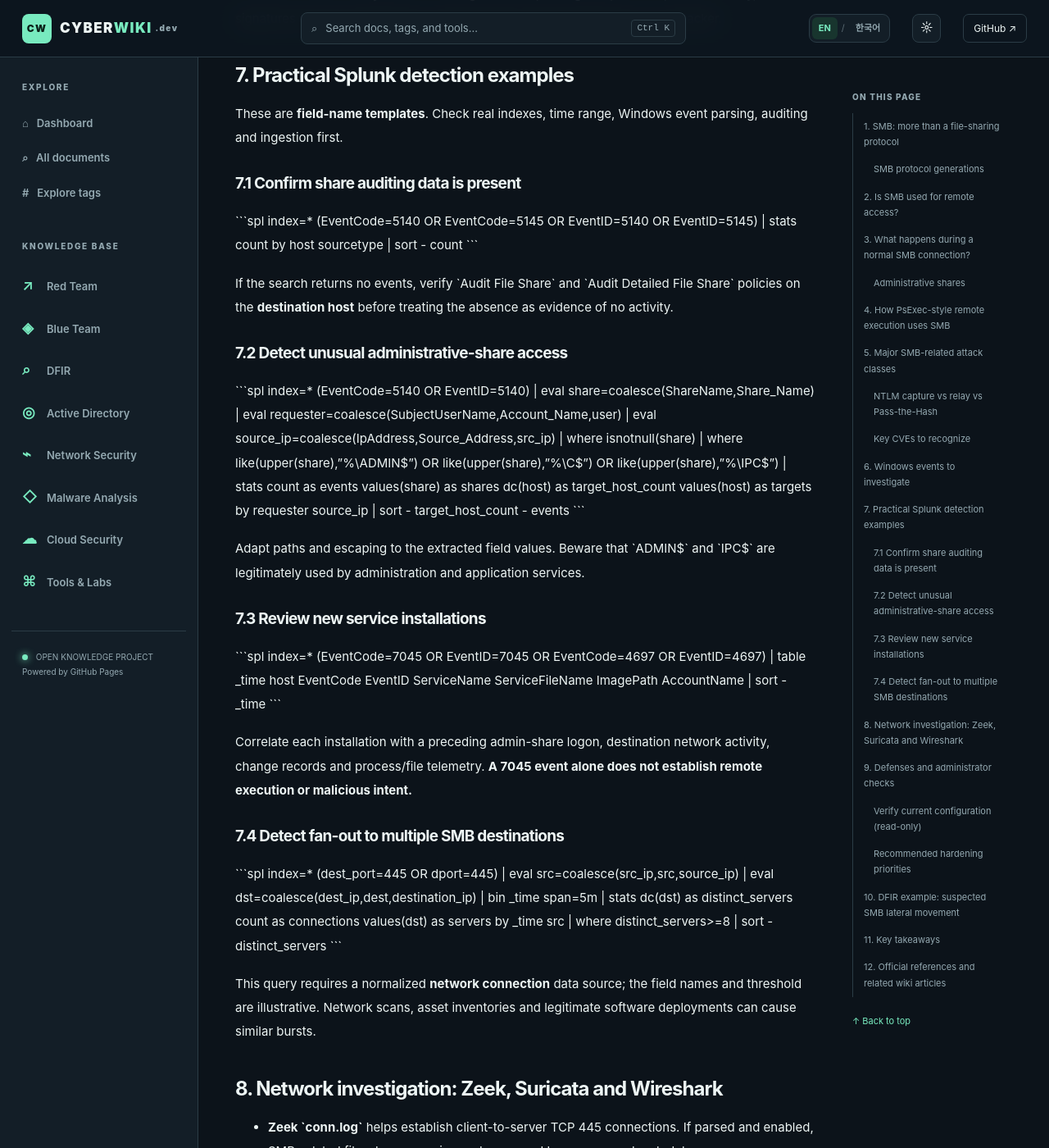
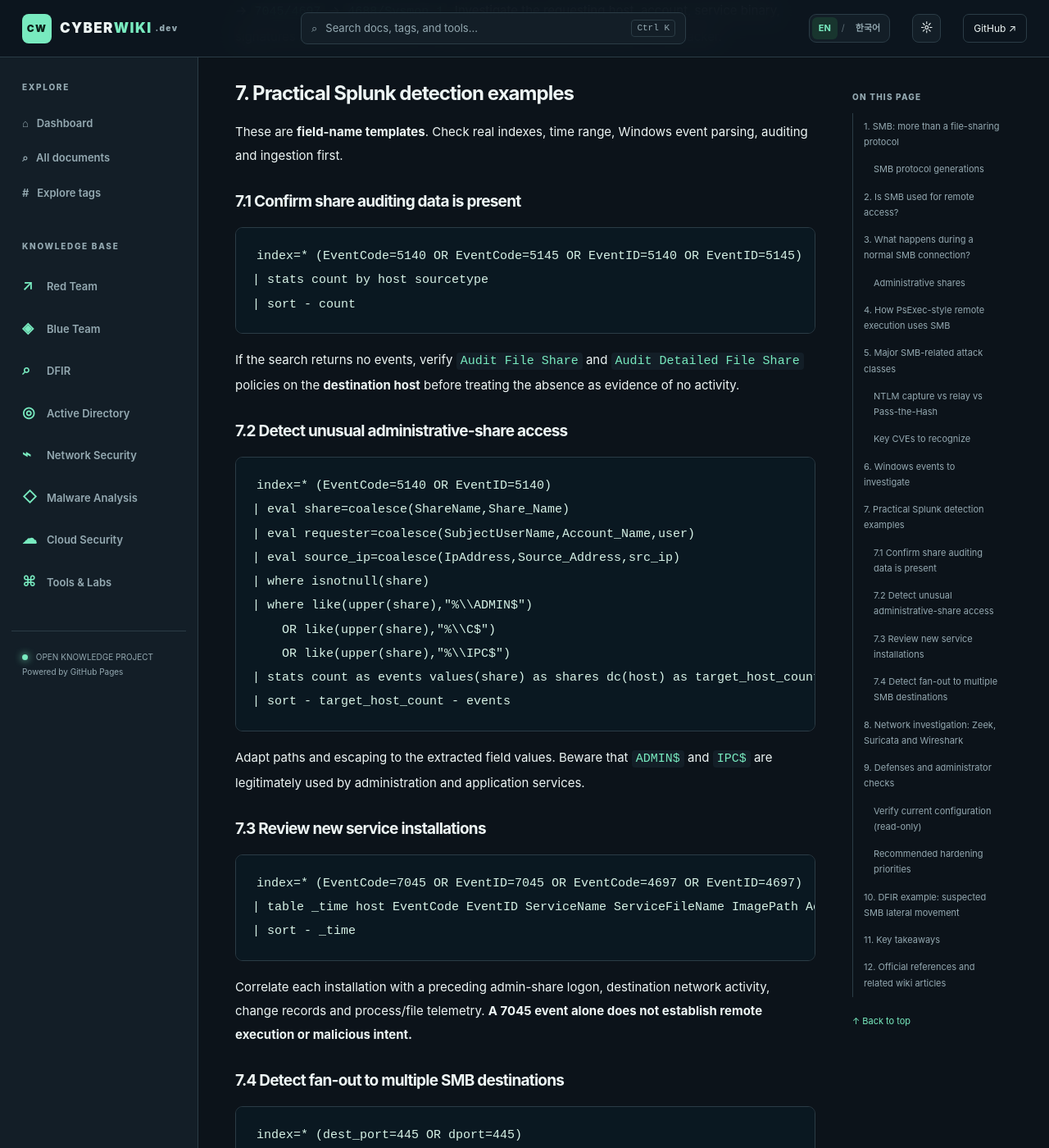
Before and after one commit to DFIDwiz-sketch/cybersecurity-wiki, a Jekyll site: the page built from _articles/smb-security.md, in a window 1280 px wide and 1400 px high, scrolled down 7224 px. Shown: the whole window at 82% size. Built offline with Jekyll 4.4.1, drawn with Linux system fonts in a browser that asks for light colours; some of the changed text lies outside the part shown.

Commit message:
docs: correct Markdown code fences and inline code in English SMB guide

````diff
--- a/_articles/smb-security.md
+++ b/_articles/smb-security.md
@@ -14,7 +14,7 @@
 
 **Server Message Block (SMB)** lets computers access remote files, folders, printers and certain interprocess communication services. It is widely used by Windows and also implemented by platforms such as Samba on Linux and SMB clients on macOS.
 
-Example: \`\\fileserver\Finance\` is a UNC path to a network share. In an Active Directory domain, SMB also serves \`SYSVOL\` and \`NETLOGON\` and can transport **named-pipe RPC** for Windows administration.
+Example: `\\fileserver\Finance` is a UNC path to a network share. In an Active Directory domain, SMB also serves `SYSVOL` and `NETLOGON` and can transport **named-pipe RPC** for Windows administration.
 
 | Transport | Typical use |
 | --- | --- |
@@ -55,22 +55,22 @@
 1. **Name resolution:** The client locates the server, preferably with trusted DNS.
 2. **SMB NEGOTIATE:** The peers agree on an SMB dialect and security capabilities.
 3. **SESSION_SETUP:** Authentication is negotiated—commonly Kerberos or NTLM in Windows.
-4. **TREE_CONNECT:** The client attaches to a share, e.g. \`\\server\Finance\`.
-5. **CREATE/OPEN, READ, WRITE and CLOSE:** The client works with files and directories. \`CREATE\` can also mean opening an existing object.
+4. **TREE_CONNECT:** The client attaches to a share, e.g. `\\server\Finance`.
+5. **CREATE/OPEN, READ, WRITE and CLOSE:** The client works with files and directories. `CREATE` can also mean opening an existing object.
 6. **Disconnect:** File handles, tree connections and/or the session are closed as needed.
 
-**Kerberos vs NTLM:** In a domain, clients may request a ticket for a \`cifs/server\` SPN. NTLM uses challenge-response authentication. Captured **NetNTLMv2 responses are not the same as the user's NT hash**.
+**Kerberos vs NTLM:** In a domain, clients may request a ticket for a `cifs/server` SPN. NTLM uses challenge-response authentication. Captured **NetNTLMv2 responses are not the same as the user's NT hash**.
 
 ### Administrative shares
 
 | Share | Typical purpose | Monitoring implication |
 | --- | --- | --- |
-| \`C$\` | Administrative access to the C: volume | High-value target; investigate unusual clients |
-| \`ADMIN$\` | Windows system directory administrative share | Frequently involved in remote management/file copy |
-| \`IPC$\` | Named-pipe and related IPC access | Can carry RPC; access alone is not malicious |
-| \`SYSVOL\` and \`NETLOGON\` | AD policy/logon content | Normal domain activity; potentially high event volume |
+| `C$` | Administrative access to the C: volume | High-value target; investigate unusual clients |
+| `ADMIN$` | Windows system directory administrative share | Frequently involved in remote management/file copy |
+| `IPC$` | Named-pipe and related IPC access | Can carry RPC; access alone is not malicious |
+| `SYSVOL` and `NETLOGON` | AD policy/logon content | Normal domain activity; potentially high event volume |
 
-The existence of \`IPC$\` **does not imply that anonymous/null-session access is allowed**.
+The existence of `IPC$` **does not imply that anonymous/null-session access is allowed**.
 
 ## 4. How PsExec-style remote execution uses SMB
 
@@ -79,7 +79,7 @@
 For a common service-based remote execution pattern:
 
 1. An administrator or attacker with **sufficient remote administrative rights** authenticates to the target.
-2. SMB provides access to an administrative share such as \`ADMIN$\`; some implementations copy a service executable to the host.
+2. SMB provides access to an administrative share such as `ADMIN$`; some implementations copy a service executable to the host.
 3. RPC accesses the **Service Control Manager (SCM)**, sometimes over SMB named pipes, to create or start a service.
 4. A command/process runs **on the remote host** with the privileges assigned to that service.
 5. Output is returned through implementation-dependent channels such as named pipes.
@@ -96,7 +96,7 @@
 | LLMNR/NBT-NS poisoning and NTLM capture | Induce a client to authenticate to a rogue SMB endpoint after spoofed name resolution | Suspicious name replies, NTLM handshakes, unusual destinations | Disable unnecessary fallback resolution, restrict outbound NTLM/445 |
 | NTLM relay to SMB | Forward an authentication exchange to a vulnerable SMB target | Authentication anomalies and follow-on share/RPC usage | **Require SMB signing** and appropriate server hardening |
 | Pass-the-Hash | Use an already-compromised NT hash to perform NTLM authentication | Unusual network logon/account/source combinations | Credential Guard, LAPS, NTLM reduction, admin tiering |
-| Admin-share lateral movement | Access \`C$\`, \`ADMIN$\` or \`IPC$\`, copy files, invoke remote execution | 4624 type 3 → 5140/5145 → 7045/4697 → 4688 | Least privilege, network segmentation, EDR |
+| Admin-share lateral movement | Access `C$`, `ADMIN$` or `IPC$`, copy files, invoke remote execution | 4624 type 3 → 5140/5145 → 7045/4697 → 4688 | Least privilege, network segmentation, EDR |
 | Password spraying | Try common passwords across multiple accounts online | 4625, 4776, authentication failures | Access control, password hygiene, monitoring |
 | SMB implementation vulnerabilities | Exploit vulnerable SMB server code, e.g. SMBv1 MS17-010 or SMBGhost CVE-2020-0796 | IDS signatures, vulnerable versions, network/endpoint evidence | Patch affected builds, remove SMBv1, restrict 445 |
 | Forced SMB authentication | Lure a user or system into fetching a remote UNC reference or initiating remote authentication | Odd UNC paths, outbound 445, NTLM exchange | Restrict outbound 445/NTLM, harden endpoints and RPC |
@@ -133,7 +133,7 @@
 | **4688** | Security: process creation if auditing enabled | Stronger with command-line/process context |
 | **Sysmon 1/3/11/17/18** | Process, connection, file and pipe telemetry when configured | Collection and configuration vary |
 
-**Strong investigative sequence:** \`4624 Type 3\` → \`5140/5145 ADMIN$\` → suspicious file creation → \`7045/4697\` → \`4688/Sysmon 1\`. Investigate the requesting host, account, service binary, signatures and the organization's change window before attributing it to an attacker.
+**Strong investigative sequence:** `4624 Type 3` → `5140/5145 ADMIN$` → suspicious file creation → `7045/4697` → `4688/Sysmon 1`. Investigate the requesting host, account, service binary, signatures and the organization's change window before attributing it to an attacker.
 
 ## 7. Practical Splunk detection examples
 
@@ -141,17 +141,17 @@
 
 ### 7.1 Confirm share auditing data is present
 
-\`\`\`spl
+```spl
 index=* (EventCode=5140 OR EventCode=5145 OR EventID=5140 OR EventID=5145)
 | stats count by host sourcetype
 | sort - count
-\`\`\`
+```
 
-If the search returns no events, verify \`Audit File Share\` and \`Audit Detailed File Share\` policies on the **destination host** before treating the absence as evidence of no activity.
+If the search returns no events, verify `Audit File Share` and `Audit Detailed File Share` policies on the **destination host** before treating the absence as evidence of no activity.
 
 ### 7.2 Detect unusual administrative-share access
 
-\`\`\`spl
+```spl
 index=* (EventCode=5140 OR EventID=5140)
 | eval share=coalesce(ShareName,Share_Name)
 | eval requester=coalesce(SubjectUserName,Account_Name,user)
@@ -162,23 +162,23 @@
     OR like(upper(share),"%\\IPC$")
 | stats count as events values(share) as shares dc(host) as target_host_count values(host) as targets by requester source_ip
 | sort - target_host_count - events
-\`\`\`
+```
 
-Adapt paths and escaping to the extracted field values. Beware that \`ADMIN$\` and \`IPC$\` are legitimately used by administration and application services.
+Adapt paths and escaping to the extracted field values. Beware that `ADMIN$` and `IPC$` are legitimately used by administration and application services.
 
 ### 7.3 Review new service installations
 
-\`\`\`spl
+```spl
 index=* (EventCode=7045 OR EventID=7045 OR EventCode=4697 OR EventID=4697)
 | table _time host EventCode EventID ServiceName ServiceFileName ImagePath AccountName
 | sort - _time
-\`\`\`
+```
 
 Correlate each installation with a preceding admin-share logon, destination network activity, change records and process/file telemetry. **A 7045 event alone does not establish remote execution or malicious intent.**
 
 ### 7.4 Detect fan-out to multiple SMB destinations
 
-\`\`\`spl
+```spl
 index=* (dest_port=445 OR dport=445)
 | eval src=coalesce(src_ip,src,source_ip)
 | eval dst=coalesce(dest_ip,dest,destination_ip)
@@ -186,22 +186,22 @@
 | stats dc(dst) as distinct_servers count as connections values(dst) as servers by _time src
 | where distinct_servers>=8
 | sort - distinct_servers
-\`\`\`
+```
 
 This query requires a normalized **network connection** data source; the field names and threshold are illustrative. Network scans, asset inventories and legitimate software deployments can cause similar bursts.
 
 ## 8. Network investigation: Zeek, Suricata and Wireshark
 
-- **Zeek \`conn.log\`** helps establish client-to-server TCP 445 connections. If parsed and enabled, SMB-related file, share-mapping and command logs can reveal metadata.
+- **Zeek `conn.log`** helps establish client-to-server TCP 445 connections. If parsed and enabled, SMB-related file, share-mapping and command logs can reveal metadata.
 - **Suricata** can detect some known SMB exploit patterns when appropriate rules and network visibility exist. No rule set detects all lateral movement.
-- **Wireshark** display filters: \`tcp.port == 445\`, \`smb2\`, \`smb2.cmd == 3\` (TREE_CONNECT), \`smb2.cmd == 9\` (WRITE).
+- **Wireshark** display filters: `tcp.port == 445`, `smb2`, `smb2.cmd == 3` (TREE_CONNECT), `smb2.cmd == 9` (WRITE).
 - With **SMB Encryption**, network sensors may not see file paths or individual commands; rely more on SMB server auditing, EDR and file-system records.
 
 ## 9. Defenses and administrator checks
 
 ### Verify current configuration (read-only)
 
-\`\`\`powershell
+```powershell
 Get-SmbServerConfiguration |
   Select-Object EnableSMB1Protocol,EnableSMB2Protocol,RequireSecuritySignature,EncryptData
 
@@ -212,9 +212,9 @@
 
 Get-SmbShare
 Get-SmbShareAccess -Name "Finance"
-\`\`\`
+```
 
-\`EnableSMB2Protocol\` includes the SMB 2.x/3.x server stack on supported Windows versions. Per-connection signing and encryption may differ from global configuration values.
+`EnableSMB2Protocol` includes the SMB 2.x/3.x server stack on supported Windows versions. Per-connection signing and encryption may differ from global configuration values.
 
 ### Recommended hardening priorities
 
@@ -233,19 +233,19 @@
 
 ## 10. DFIR example: suspected SMB lateral movement
 
-**Fictional timeline:** A normal workstation named \`CLIENT01\` unexpectedly connects to \`FILE01:445\`, opens \`ADMIN$\`, transfers a program and is followed by a service installation on \`FILE01\`.
+**Fictional timeline:** A normal workstation named `CLIENT01` unexpectedly connects to `FILE01:445`, opens `ADMIN$`, transfers a program and is followed by a service installation on `FILE01`.
 
-1. **Scope:** Identify all servers contacted by \`CLIENT01\` over TCP 445 and the account used.
-2. **Authentication:** Review destination \`4624\` Type 3 and related domain authentication telemetry.
-3. **Share access:** Review \`5140\` and \`5145\`, including the source IP, share and available relative filename.
-4. **Execution:** Examine \`7045\` or \`4697\`, then \`4688\`/Sysmon; collect the binary hash, signing details and command line where available.
+1. **Scope:** Identify all servers contacted by `CLIENT01` over TCP 445 and the account used.
+2. **Authentication:** Review destination `4624` Type 3 and related domain authentication telemetry.
+3. **Share access:** Review `5140` and `5145`, including the source IP, share and available relative filename.
+4. **Execution:** Examine `7045` or `4697`, then `4688`/Sysmon; collect the binary hash, signing details and command line where available.
 5. **Classify:** Check whether this was sanctioned software distribution, administrative maintenance, PsExec-style remote execution, or suspicious activity. **Do not infer PtH or NTLM relay solely from SMB use.**
 6. **Contain and remediate:** Preserve evidence, isolate confirmed affected systems as appropriate, review the compromised account, rotate secrets safely and restrict unnecessary SMB lateral connectivity.
 
 ## 11. Key takeaways
 
 - **RDP** shows a remote desktop; **SMB** accesses remote shares/pipes and can enable remote execution **with RPC/service-control functions**.
-- A connection to \`ADMIN$\` does not prove a command was executed. Correlate with service and process creation.
+- A connection to `ADMIN$` does not prove a command was executed. Correlate with service and process creation.
 - **NTLM capture, NTLM relay and Pass-the-Hash are different attack mechanisms.**
 - Strong SMB defense combines **signing, encryption as needed, patched implementations, Kerberos/NTLM controls, least privilege and network segmentation**.
 - Distinguish **successful access**, **access checks**, and **confirmed malicious execution** when writing a DFIR conclusion.
````
